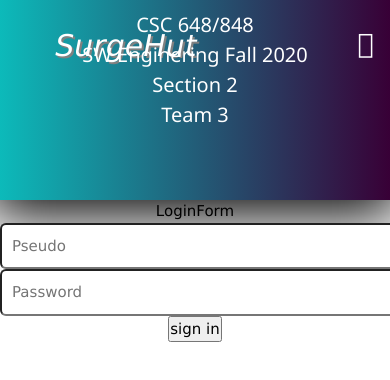
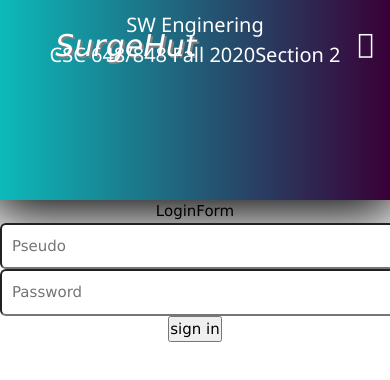
Before and after one commit to dbenavi5/surghut, a Next.js app in the folder application/docker/: page /login in a window 390 px wide. Shown: the top 380 px of the page. Built offline with nearby package versions, Linux system fonts and the light colour scheme.

Commit message:
css in mobile dropdown menu

```diff
--- a/application/docker/components/Dropdown.css
+++ b/application/docker/components/Dropdown.css
@@ -31,4 +31,15 @@
     .fa-caret-down {
       display: none;
     }
+
+    .dropdownMenu {
+      width: 100%;
+      display: block;
+      z-index: 1;
+    }
+
+    .dropdownLinks {
+      text-align: center;
+    }
+
 }
--- a/application/docker/components/Watermark.js
+++ b/application/docker/components/Watermark.js
@@ -1,11 +1,10 @@
 import React from 'react';
-//import styles from './Watermark.module.css';
 
 function Watermark() {
   return (
     <div>
-      <h4 className="watermark">CSC 648/848<br/> SW Enginering Fall 2020
-      <br/>Section 2<br/>Team 3</h4>
+      <h4 className="watermark">SW Enginering
+           <br/> CSC 648/848 Fall 2020<b/>Section 2</h4>
 
     </div>
   );
```
